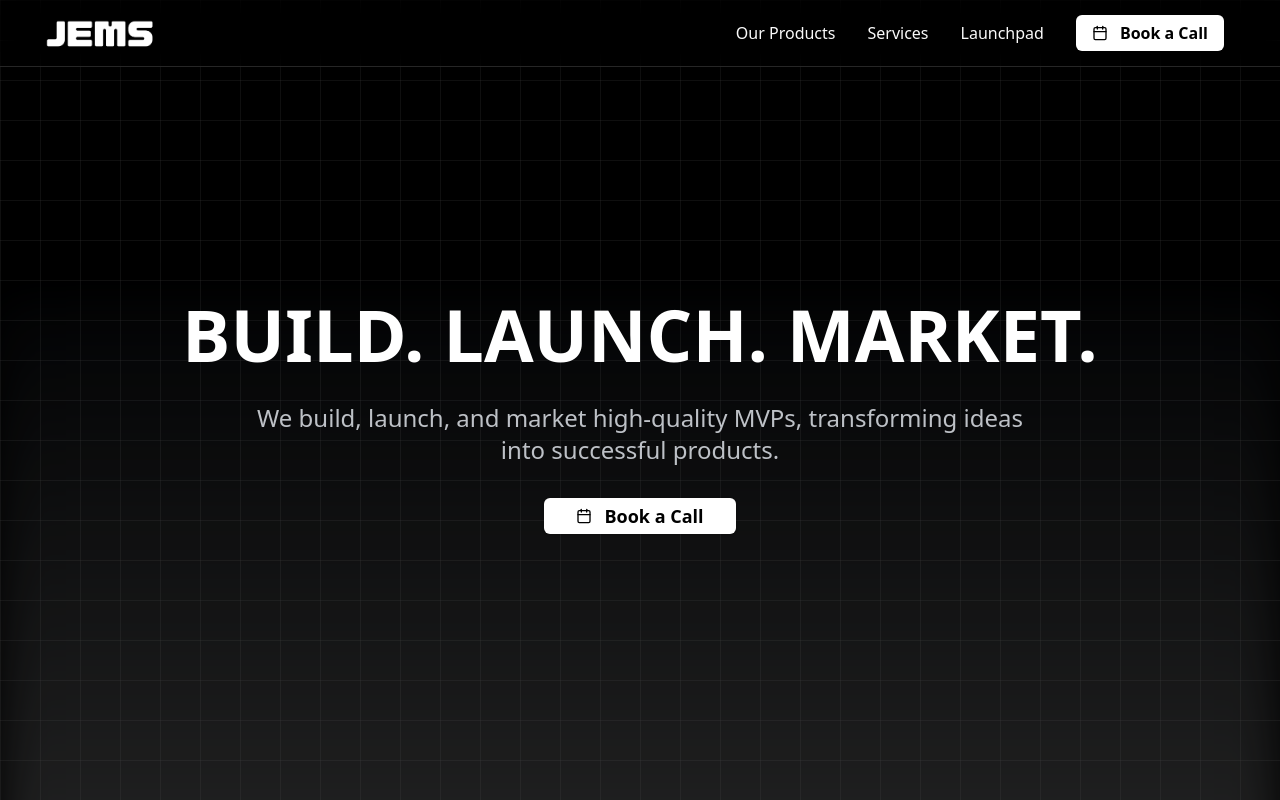
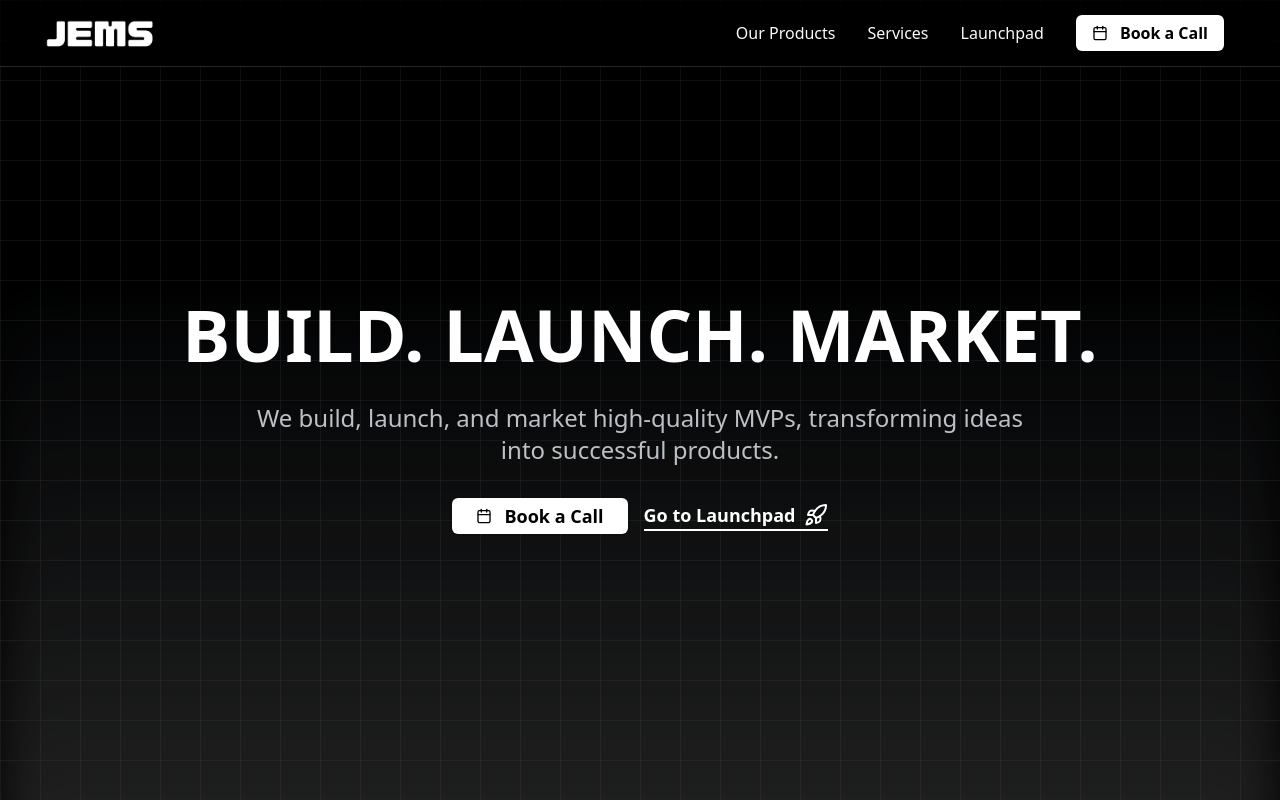
Before and after one commit to isonikrish/jemslabs, a Next.js app: page / in a window 1280 px wide. Shown: the top 800 px of the page. Built offline with nearby package versions, Linux system fonts and the light colour scheme.

Commit message:
feat: launchpad-section

```diff
--- a/src/components/Hero.tsx
+++ b/src/components/Hero.tsx
@@ -1,12 +1,13 @@
-
 import { Orbitron } from "next/font/google";
 import React from "react";
 import BookACall from "./BookACall";
+import Link from "next/link";
+import { Rocket } from "lucide-react";
 
 const cosmicOcto = Orbitron({
   subsets: ["latin"],
   weight: ["700", "900"],
-  variable: "--font-cosmic-octo",
+  variable: "--font-cosmic-o",
 });
 
 function Hero() {
@@ -20,19 +21,24 @@ function Hero() {
 
       <div className="relative flex flex-col items-center justify-center space-y-8">
         <h1 className="text-5xl sm:text-4xl md:text-5xl lg:text-6xl xl:text-7xl text-white font-bold text-center">
-          <span className="text-left">
-            BUILD. LAUNCH. MARKET.
-          </span>
+          <span className="text-left">BUILD. LAUNCH. MARKET.</span>
         </h1>
-
-
 
         <p className="text-xl sm:text-lg md:text-xl lg:text-2xl opacity-90 font-light leading-relaxed max-w-3xl text-gray-300">
           We build, launch, and market high-quality MVPs, transforming ideas into
           successful products.
         </p>
+        <div className="flex flex-col lg:flex-row gap-4 items-center">
+          <BookACall paddingX={6} paddingY={6} textSize={"lg"} />
+          <Link
+            href="/launchpad"
+            className="inline-flex items-center text-lg font-semibold text-white border-b-2 border-transparent border-white transition-all"
+          >
+            Go to Launchpad <Rocket className="ml-2 text-white" />
+          </Link>
+        </div>
 
-        <BookACall paddingX={8} paddingY={6} textSize={"lg"}/>
+
       </div>
     </div>
   );
```
